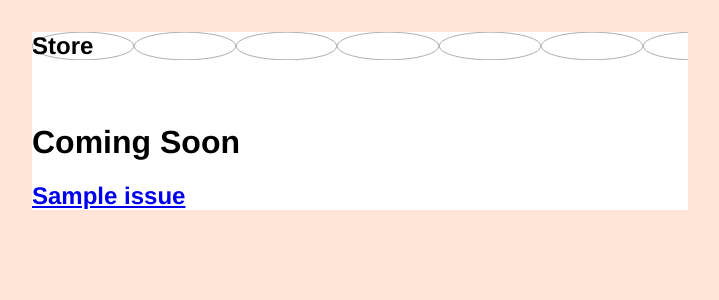
After one commit to frnsys/taozi, a Python web app: template unbag/templates/shop_temp.html in a window 1280 px wide. The commit adds this page. Shown: the top 300 px of the page, without its empty margins (280-999 px from the left). Run offline with Jinja, Linux system fonts and the light colour scheme; the template is opened without the code that fills it: most values are stand-ins (such as "Sample title", 1, 10 or a date in 2020).

Commit message:
temporary store page

```diff
--- a/unbag/routes.py
+++ b/unbag/routes.py
@@ -43,3 +43,8 @@ def events():
 def donate():
     issues = Issue.query.filter(Issue.name!='Programs', Issue.published).order_by(Issue.id.asc()).all()
     return render_template('donate.html', current_issue=issues[-1], issues=issues)
+
+@bp.route('/store')
+def shop_temp():
+    issues = Issue.query.filter(Issue.name!='Programs', Issue.published).order_by(Issue.id.asc()).all()
+    return render_template('shop_temp.html', current_issue=issues[-1], issues=issues)
--- a/unbag/static/style.css
+++ b/unbag/static/style.css
@@ -288,6 +288,9 @@ nav li {
 }
 .shop .post--image img {
   border: 1px solid black;
+}
+.shop .section-subtitle-contents {
+  padding: 0.7em 2.9em;
 }
 
 .issue--post {
@@ -585,8 +588,7 @@ figcaption, .small-text {
 .product--gallery img {
   display: block;
   margin: 3em 0;
-  max-width: 100%;
-  max-height: 80vh;
+  width: 100%;
   border: 1px solid black;
 }
 .product--skus {
--- a/unbag/templates/layout.html
+++ b/unbag/templates/layout.html
@@ -34,7 +34,8 @@
                 <li><a href="{{ url_for('main.events') }}">Programs</a></li>
                 <li><a href="{{ url_for('main.donate') }}">Donate</a></li>
                 <li><a href="#about">About</a></li>
-                <li><a href="{{ url_for('shop.index') }}">Shop</a></li>
+                <!--<li><a href="{{ url_for('shop.index') }}">Shop</a></li>-->
+                <li><a href="{{ url_for('main.shop_temp') }}">Shop</a></li>
             </ul>
         </nav>
     </header>
--- /dev/null
+++ b/unbag/templates/shop_temp.html
@@ -0,0 +1,19 @@
+{% from "shop/_macros.html" import store_item %}
+{% extends 'layout.html' %}
+
+{% block content %}
+<div class="issues focused-issues shop" style="background-color:#fff;">
+    <a class="anchor" name="current-issue"></a>
+    <div class="issue issue-current issue-focused">
+        <h2 class="section-subtitle"><div class="section-subtitle-contents" style="background-image:url('{{ url_for('static', filename='oval.svg') }}')">Store</div></h2>
+        <div class="content">
+            <h1 style="margin-top:2em;">Coming Soon</h1>
+        </div>
+    </div>
+    {% for issue in issues %}
+        <div class="issue">
+            <a href="{{ url_for('main.issue', slug=issue.slug) }}"><h2 class="section-title issue-{{ issue.id }}">{{ issue.name }}</h2></a>
+        </div>
+    {% endfor %}
+</div>
+{% endblock %}
```
